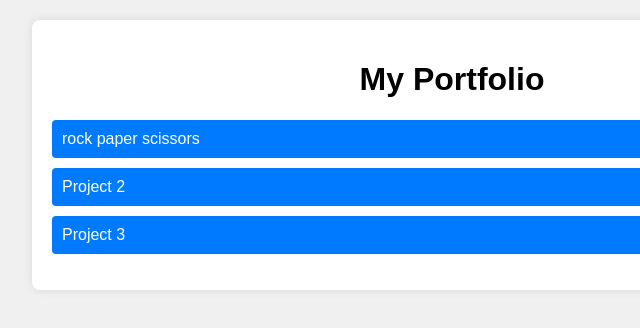
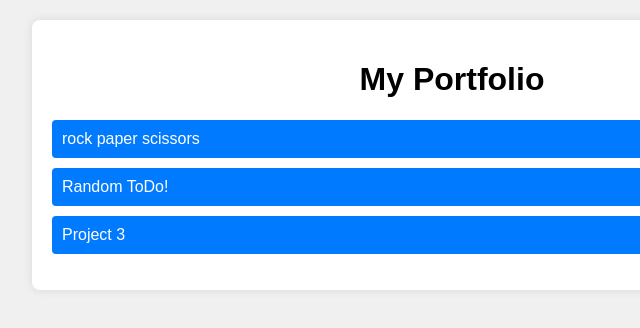
Before and after one commit to Chandramouli001/small-project, a plain HTML site: page index.html in a window 1280 px wide. Shown: the full height of the page, 188-828 px from the left. Drawn offline with Linux system fonts and the light colour scheme.

Commit message:
Update index.html

```diff
--- a/index.html
+++ b/index.html
@@ -55,7 +55,7 @@
   <h1>My Portfolio</h1>
   <ul class="project-list">
     <li><a href="./rock paper scissors/index.html" class="project-link">rock paper scissors</a></li>
-    <li><a href="project2.html" class="project-link">Project 2</a></li>
+    <li><a href="Random ToDo/index.html" class="project-link">Random ToDo!</a></li>
     <li><a href="project3.html" class="project-link">Project 3</a></li>
     <!-- Add more projects as needed -->
   </ul>
```
